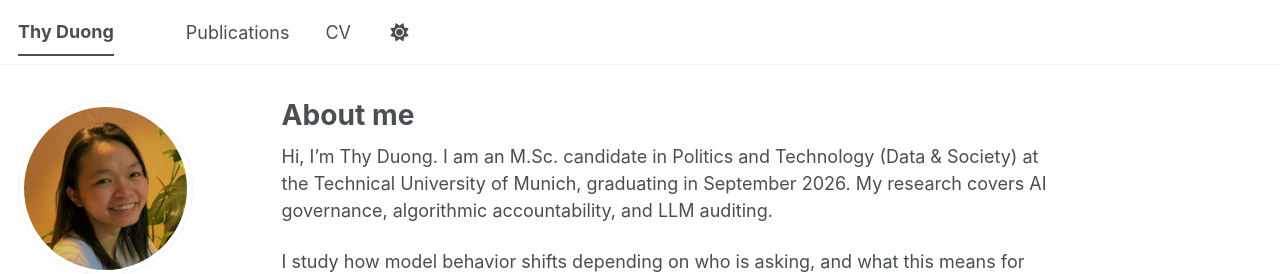
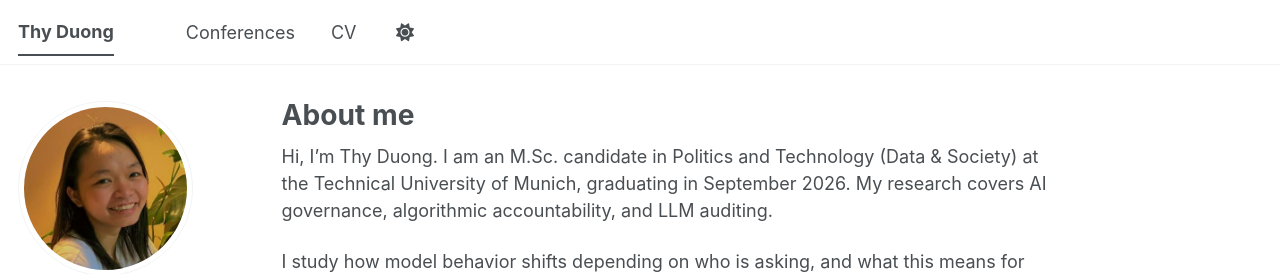
Before and after one commit to thybaoduongnguyen/thybaoduongnguyen.github.io, a Jekyll site: the page built from _pages/about.md, in a window 1280 px wide. Shown: the top 274 px of the page. Built offline with Jekyll 4.4.1, drawn with Linux system fonts in a browser that asks for light colours; a style sheet for code colours, icons or effects is not loaded.

Commit message:
Update navigation.yml

```diff
--- a/_data/navigation.yml
+++ b/_data/navigation.yml
@@ -1,7 +1,7 @@
 # The following is the order of the links in the header of the website.
 
 main:
-  - title: "Publications"
+  - title: "Conferences"
     url: /publications/
 
   - title: "CV"
```
